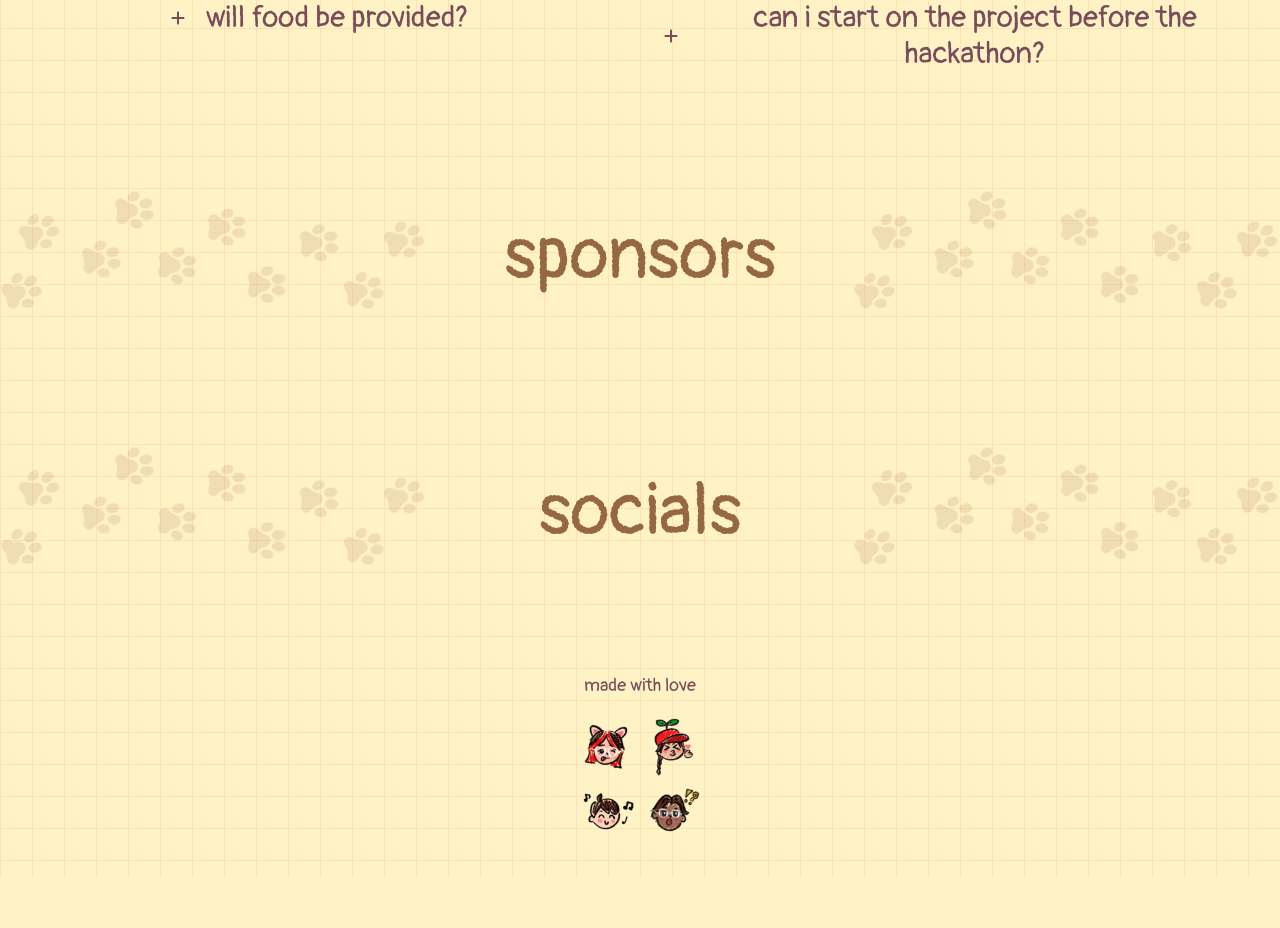
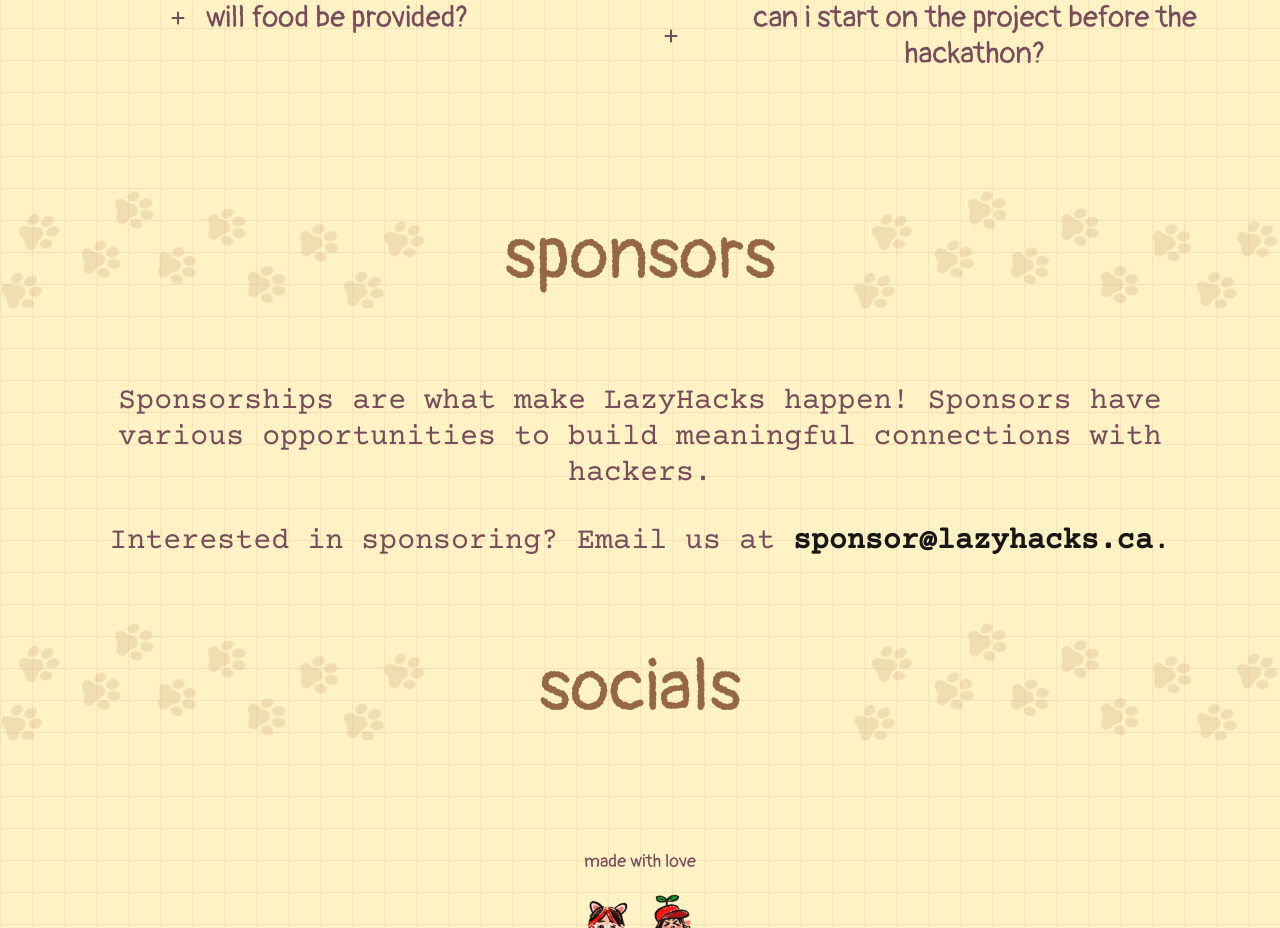
Before and after one commit to LazyHacks/lazyhacks-website, a Next.js app: page /lazyhacks-website/ in a window 1280 px wide. Shown: the part 2180-3108 px from the top of the page. Before the commit the page ends 3056 px from the top, so only its background shows below. Built offline with nearby package versions, Linux system fonts and the light colour scheme.

Commit message:
feat: add basic Sponsors section

```diff
--- a/src/app/page.tsx
+++ b/src/app/page.tsx
@@ -3,6 +3,7 @@
 import Image from "next/image";
 import Faq from "./sections/Faq";
 import About from "./sections/About"
+import Sponsors from "./sections/Sponsors"
 
 // CONSTANTS
 import { useState } from "react";
@@ -171,13 +172,8 @@
         {/* FAQ section */}
         <Faq />
 
-        <section id="sponsors">
-          <div className="flex justify-between items-center">
-            <img className="w-1/3" src="./images/sections/dogprints.png"></img>
-            <h1 className="text-4xl md:text-7xl font-display text-section-brown">sponsors</h1>
-            <img className="w-1/3" src="./images/sections/dogprints.png"></img>
-          </div>
-        </section>
+        <Sponsors />
+
         <section id="socials">
           <div className="flex justify-between items-center">
             <img className="w-1/3" src="./images/sections/dogprints.png"></img>
--- /dev/null
+++ b/src/app/sections/Sponsors.tsx
@@ -0,0 +1,28 @@
+const Sponsors = () => {
+  return (
+    <section
+      id="sponsors"
+      className="flex flex-col items-center text-center justify-center"
+    >
+      <div className="flex justify-between items-center w-full">
+        <img className="w-1/3" src="./images/sections/dogprints.png"></img>
+        <h1 className="text-4xl md:text-7xl font-display text-section-brown">sponsors</h1>
+        <img className="w-1/3" src="./images/sections/dogprints.png"></img>
+      </div>
+      <div className="font-body text-3xl text-nav-brown w-[72rem]">
+        <p>
+          Sponsorships are what make LazyHacks happen! Sponsors have various opportunities to build meaningful
+          connections with hackers.
+        </p>
+        <p className="mt-8">
+          Interested in sponsoring? Email us at
+          <a href="mailto:sponsor@lazyhacks.ca" className="text-welcome-text hover:text-nav-brown">
+            <span className="font-black"> sponsor@lazyhacks.ca</span>.
+          </a>
+        </p>
+      </div>
+    </section>
+  )
+}
+
+export default Sponsors;
```
